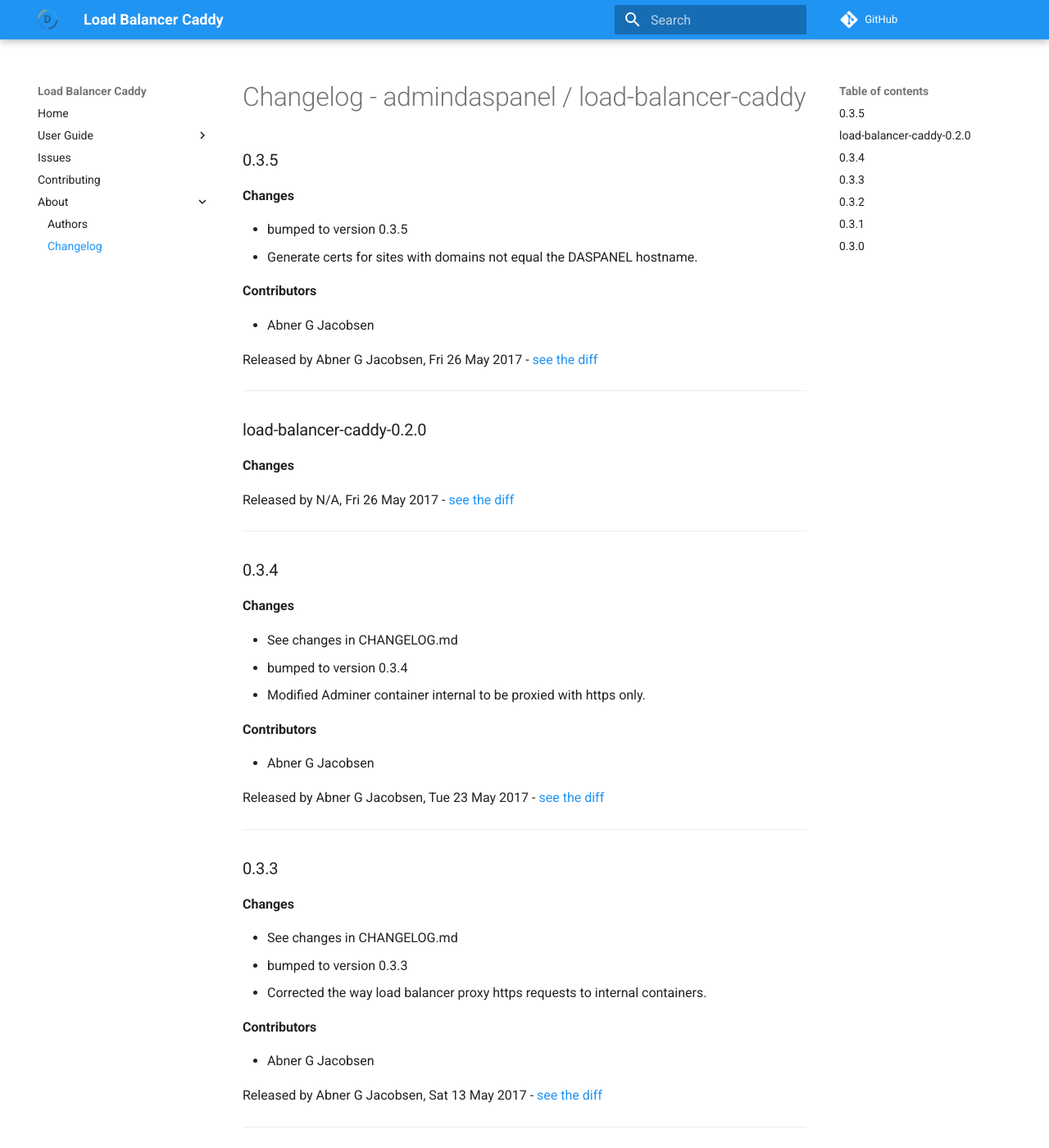
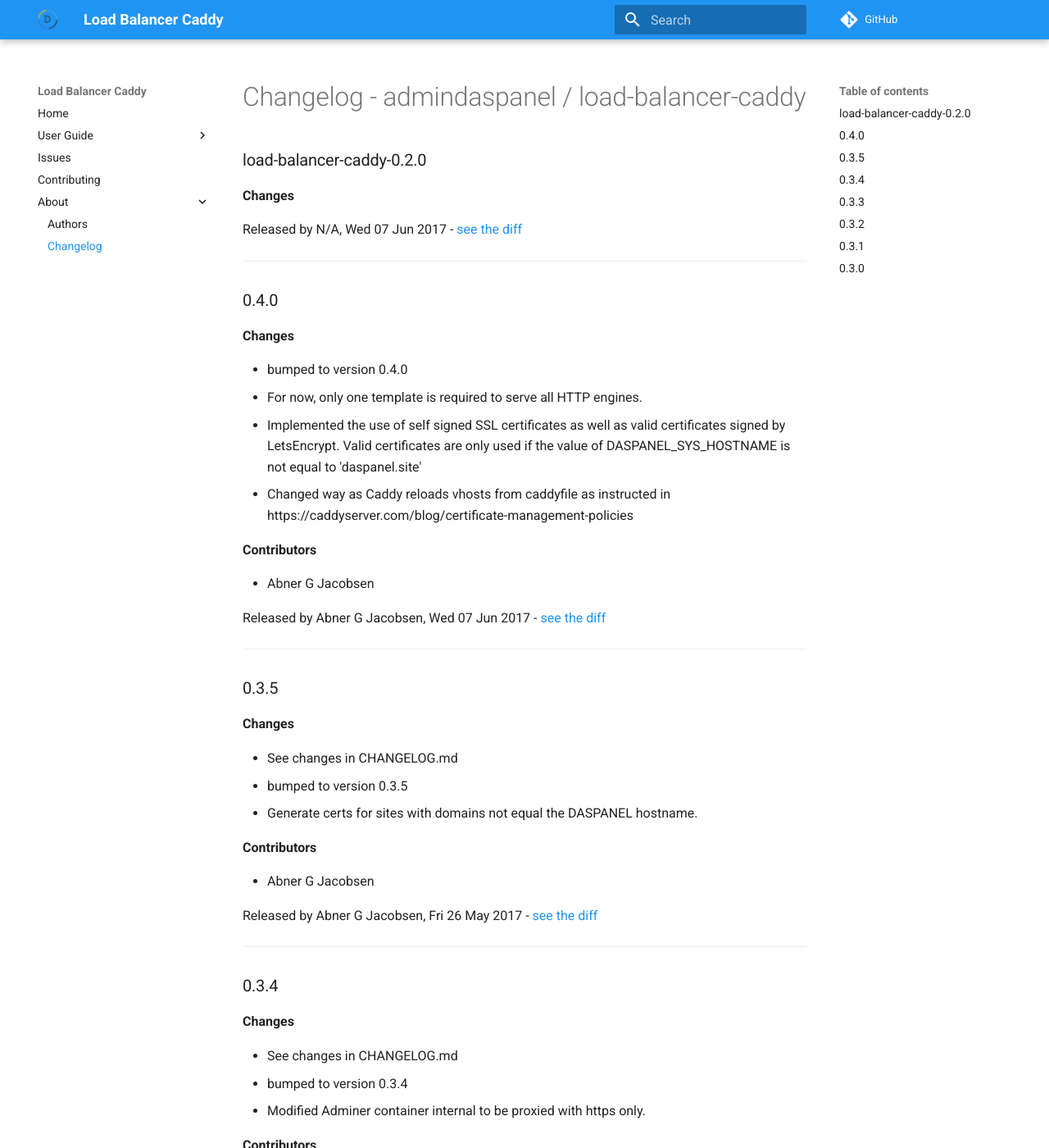
Before and after one commit to daspanel/load-balancer-caddy, an MkDocs documentation site: the page built from docs/changelog.md, in a window 1280 px wide and 1400 px high. Shown: the whole window at 82% size. Built offline with MkDocs 1.6.1 and Material for MkDocs 9.7.7, drawn with Linux system fonts in a browser that asks for light colours; comment, search, counter and statistics services are not loaded; old or Windows-style settings are respelled for this version of MkDocs.

Commit message:
See changes in CHANGELOG.md

```diff
--- a/docs/changelog.md
+++ b/docs/changelog.md
@@ -1,8 +1,33 @@
 # Changelog - admindaspanel / load-balancer-caddy
+
+### load-balancer-caddy-0.2.0
+__Changes__
+
+
+Released by N/A, Wed 07 Jun 2017 -
+[see the diff](https://github.com/admindaspanel/load-balancer-caddy/compare/...#diff)
+______________
+
+### 0.4.0
+__Changes__
+
+- bumped to version 0.4.0
+- For now, only one template is required to serve all HTTP engines.
+- Implemented the use of self signed SSL certificates as well as valid certificates signed by LetsEncrypt. Valid certificates are only used if the value of DASPANEL_SYS_HOSTNAME is not equal to 'daspanel.site'
+- Changed way as Caddy reloads vhosts from caddyfile as instructed in https://caddyserver.com/blog/certificate-management-policies
+
+__Contributors__
+
+- Abner G Jacobsen
+
+Released by Abner G Jacobsen, Wed 07 Jun 2017 -
+[see the diff](https://github.com/admindaspanel/load-balancer-caddy/compare/0.3.5...0.4.0#diff)
+______________
 
 ### 0.3.5
 __Changes__
 
+- See changes in CHANGELOG.md
 - bumped to version 0.3.5
 - Generate certs for sites with domains not equal the DASPANEL hostname.
 
@@ -12,14 +37,6 @@ __Contributors__
 
 Released by Abner G Jacobsen, Fri 26 May 2017 -
 [see the diff](https://github.com/admindaspanel/load-balancer-caddy/compare/0.3.4...0.3.5#diff)
-______________
-
-### load-balancer-caddy-0.2.0
-__Changes__
-
-
-Released by N/A, Fri 26 May 2017 -
-[see the diff](https://github.com/admindaspanel/load-balancer-caddy/compare/...#diff)
 ______________
 
 ### 0.3.4
```
Also changed, not shown: CHANGELOG.md (+25 -8 lines).
